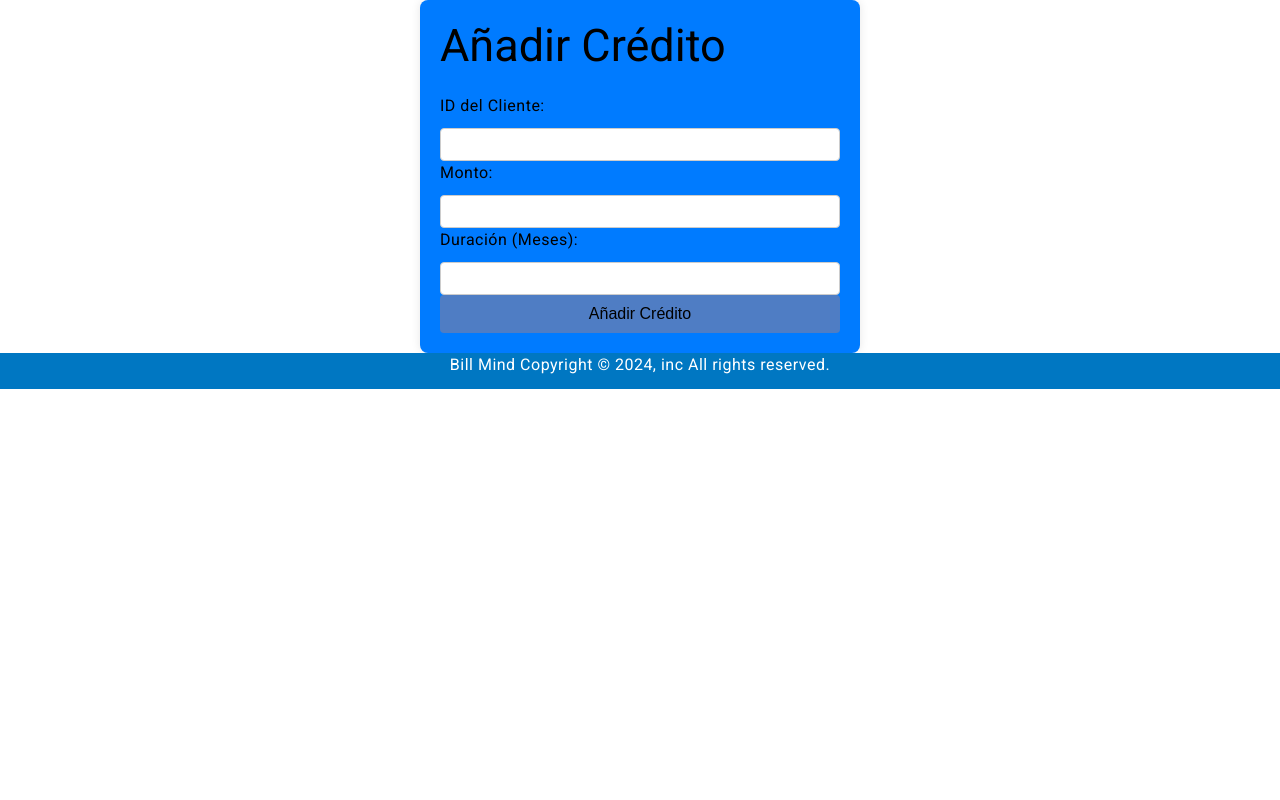
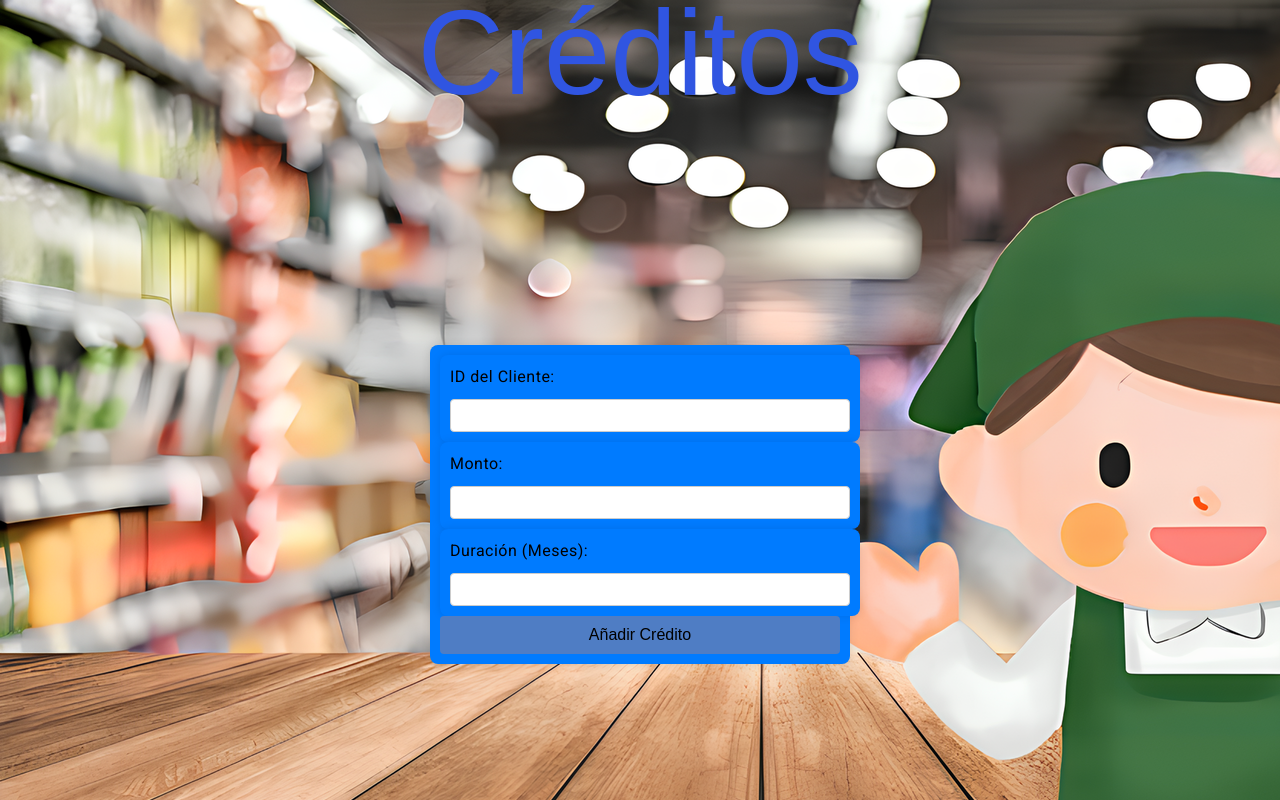
Before and after one commit to JosArr/Finanzas, an Angular app: page /credits in a window 1280 px wide. Shown: the top 800 px of the page. Built offline with nearby package versions, Linux system fonts and the light colour scheme; no server answers.

Commit message:
feat: css credit.component changed

```diff
--- a/src/app/components/credits/credits.component.css
+++ b/src/app/components/credits/credits.component.css
@@ -1,8 +1,19 @@
-/* Form Container */
-.form-container {
-  max-width: 400px;
-  margin: 0 auto;
-  padding: 20px;
+.credits-screen{
+    background: url(../../../assets/images/banner.png) no-repeat fixed;
+    padding: 20px;
+}
+.centered-container {
+  display: flex;
+  justify-content: center;
+  align-items: center;
+  height: 100vh; /* Ajusta la altura según sea necesario */
+}
+
+.form-group {
+  width: 100%;
+  max-width: 400px; /* Ancho máximo del formulario */
+  margin: 0 auto; /* Centra horizontalmente */
+  padding: 10px;
   background-color: #007bff;
   border-radius: 8px;
   box-shadow: 0 0 10px rgba(0, 0, 0, 0.1);
@@ -25,6 +36,7 @@ input[type="number"] {
   border-radius: 4px;
 }
 
+/* Submit Button Styles */
 .submit-button {
   width: 100%;
   padding: 10px;
@@ -41,3 +53,12 @@ input[type="number"] {
 .submit-button:hover {
   background-color: #0056b3;
 }
+
+/* Estilos para el título "Créditos" */
+h1 {
+  text-align: center;
+  color: #3055e1; /* Color del texto */
+  font-size: 120px; /* Tamaño de fuente */
+  margin-bottom: 20px; /* Espaciado inferior */
+  font-family: "Montserrat", sans-serif; /* Fuente */
+}
--- a/src/app/components/credits/credits.component.html
+++ b/src/app/components/credits/credits.component.html
@@ -1,17 +1,21 @@
-<section class="form-container">
-  <div>
-    <h2>Añadir Crédito</h2>
-    <form (ngSubmit)="addCredit()">
+ <section class="credits-screen">
+   <h1>Créditos</h1>
+  <div class="centered-container">
+
+    <form class="form-group" (ngSubmit)="addCredit()">
+      <div class="form-group">
         <label for="clienteId">ID del Cliente:</label>
         <input type="text" id="clienteId" [(ngModel)]="newCredit.clienteId" name="clienteId">
-      <br>
+      </div>
+      <div class="form-group">
         <label for="monto">Monto:</label>
         <input type="number" id="monto" [(ngModel)]="newCredit.monto" name="monto">
-      <br>
+      </div>
+      <div class="form-group">
         <label for="duracionMeses">Duración (Meses):</label>
         <input type="number" id="duracionMeses" [(ngModel)]="newCredit.duracionMeses" name="duracionMeses">
-      <br>
-      <button class="submit-button" >Añadir Crédito</button>
+      </div>
+      <button type="submit" class="submit-button">Añadir Crédito</button>
     </form>
   </div>
  </section>
```
Lines whose indentation alone changed are shown as unchanged.
